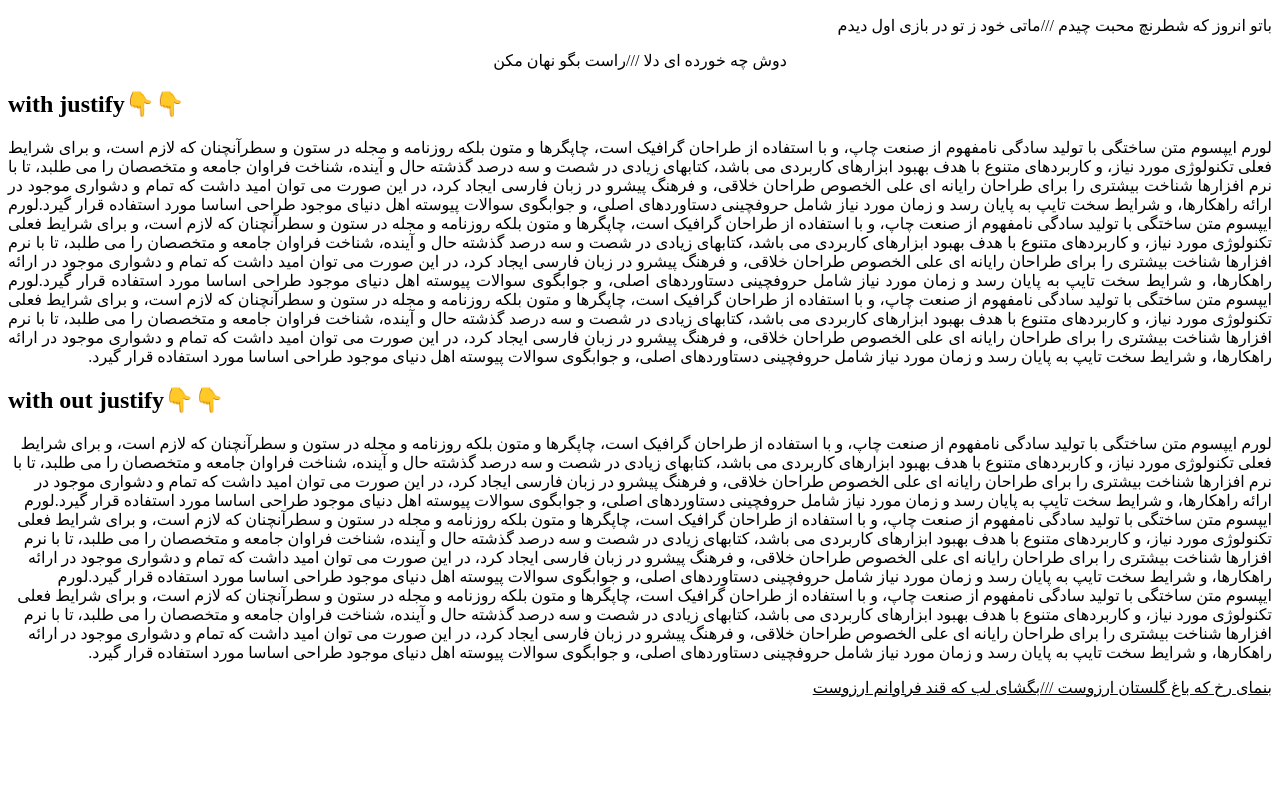
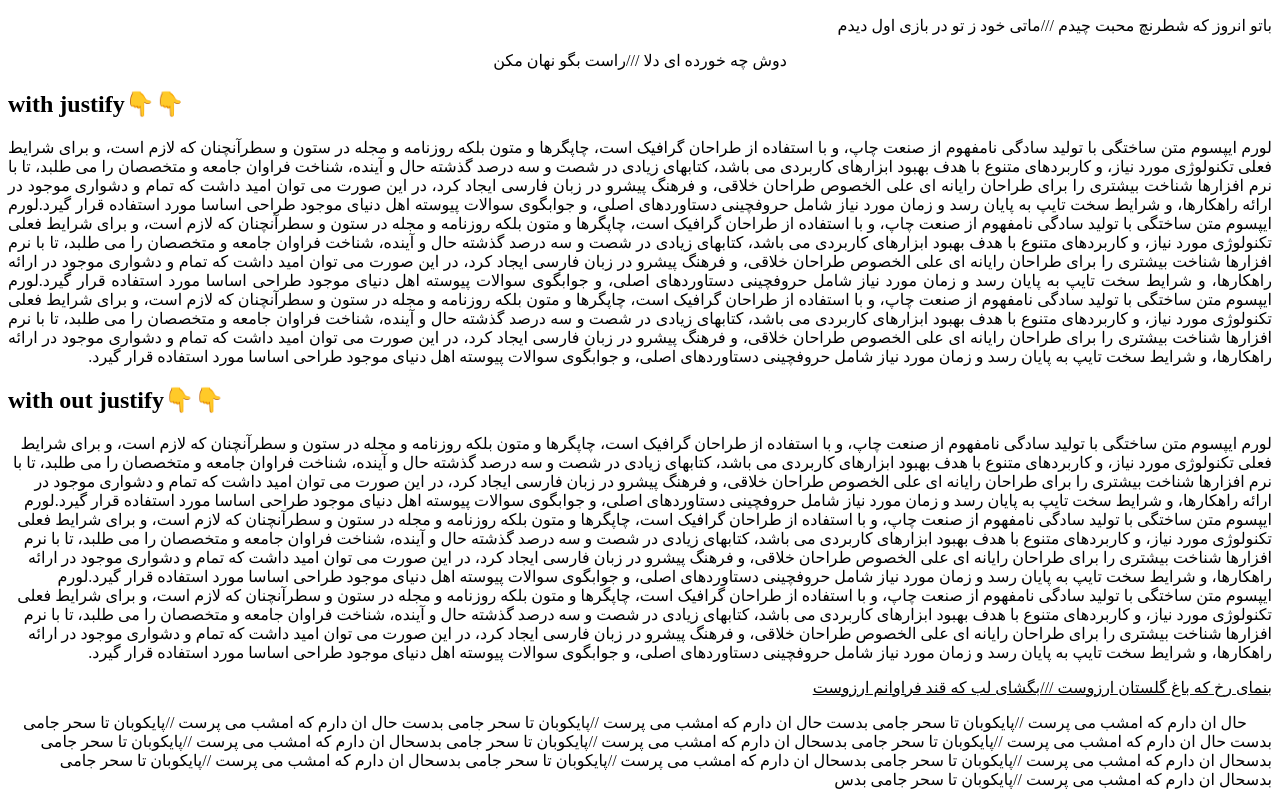
Before and after one commit to Asadi-Alireza/learn-css, a plain HTML site: page E11/index.html in a window 1280 px wide. Drawn offline with Linux system fonts and the light colour scheme.

Commit message:
text-indent

```diff
--- a/E11/index.html
+++ b/E11/index.html
@@ -54,6 +54,7 @@
         شامل حروفچینی دستاوردهای اصلی، و جوابگوی سوالات پیوسته اهل دنیای موجود طراحی اساسا مورد استفاده قرار گیرد.</p>
 
         <p class="p5">بنمای رخ که باغ گلستان ارزوست ///بگشای لب که قند فراوانم ارزوست</p>
+        <p class="p6">حال ان دارم که امشب می پرست //پایکوبان تا سحر جامی بدست حال ان دارم که امشب می پرست //پایکوبان تا سحر جامی بدست حال ان دارم که امشب می پرست //پایکوبان تا سحر جامی بدست  حال ان دارم که امشب می پرست //پایکوبان تا سحر جامی بدسحال ان دارم که امشب می پرست //پایکوبان تا سحر جامی بدسحال ان دارم که امشب می پرست //پایکوبان تا سحر جامی بدسحال ان دارم که امشب می پرست //پایکوبان تا سحر جامی بدسحال ان دارم که امشب می پرست //پایکوبان تا سحر جامی بدسحال ان دارم که امشب می پرست //پایکوبان تا سحر جامی بدسحال ان دارم که امشب می پرست //پایکوبان تا سحر جامی بدس</p>
 </body>
 
 </html>
--- a/E11/style.css
+++ b/E11/style.css
@@ -1,3 +1,7 @@
+*{
+    font-family: b nazanin;
+}
+
 .p1{
     direction: rtl;
 }
@@ -19,3 +23,8 @@
     direction: rtl;
     text-decoration: underline ;
 }
+
+.p6{
+    direction: rtl;
+    text-indent: 25px;/* خط اول پاگراف را 25 پیکسل به جلو میاره */
+}
```
